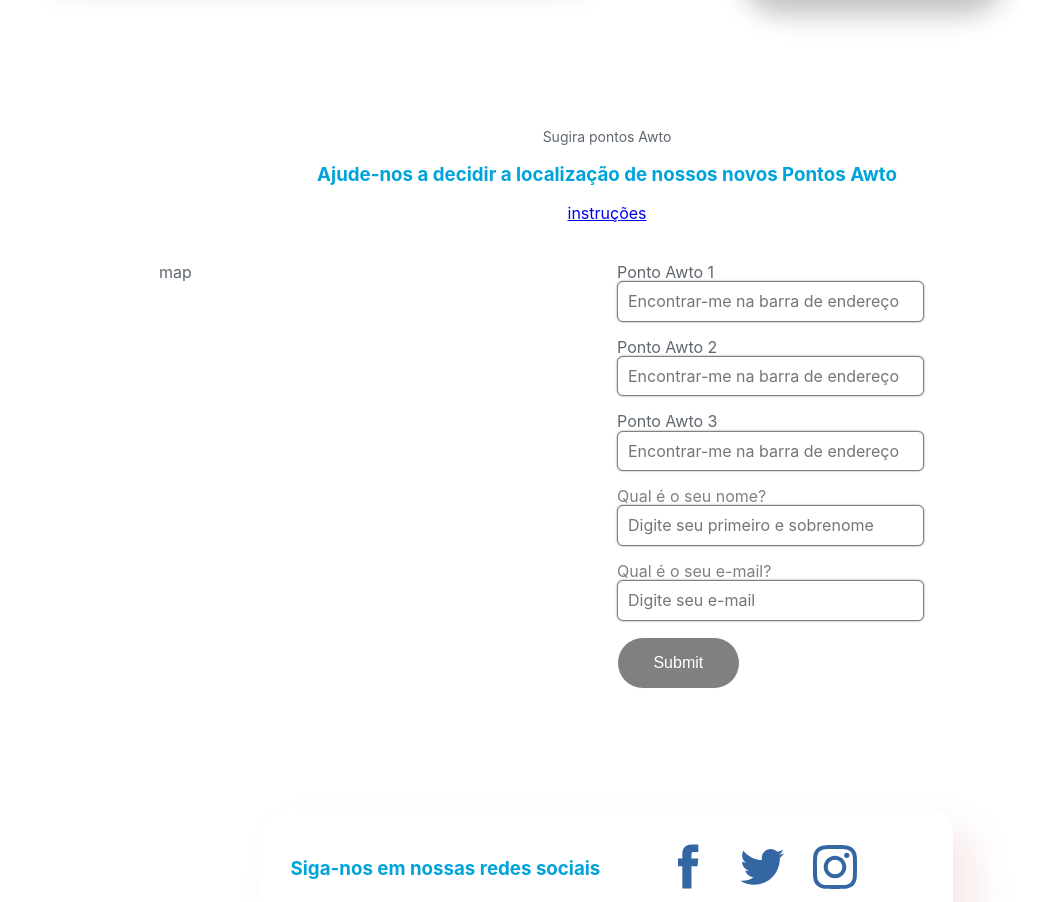
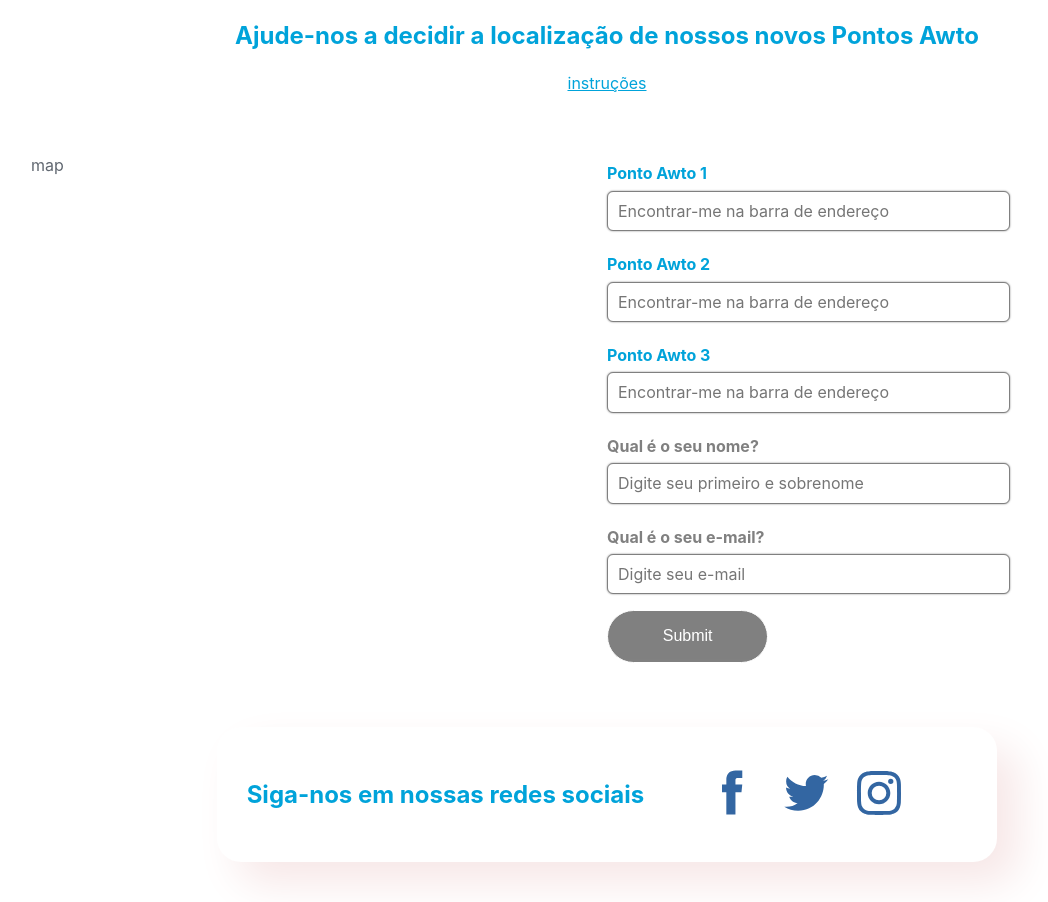
Before and after one commit to manugarcal/awto-landing-page-bra, a React (Create React App) app: page / in a window 1280 px wide. Shown: the part 1884-2786 px from the top of the page, without its empty margins (33-1081 px from the left). Built offline with nearby package versions, Linux system fonts and the light colour scheme.

Commit message:
Suggest point first commit

```diff
--- a/src/App.css
+++ b/src/App.css
@@ -142,22 +142,6 @@
 
 
 /* -----------Suggest Points component Style----------- */
-
-.suggestPointsWrapper {
-    margin: 10vh 10vw;
-}
-
-.suggestPointsTitle {
-    text-align: center;
-}
-
-.suggestPointsContainer {
-    padding: 5vh 0vw;
-    display: grid;
-    grid-template-columns: 1fr 1fr;
-    grid-template-rows: 1fr;
-    grid-column-gap: 20px;
-}
 
 .formGroup {
     display: flex;
--- a/src/components/ContactUsForm.jsx
+++ b/src/components/ContactUsForm.jsx
@@ -5,12 +5,12 @@
     <section className="contactFormContainer">
       <div className="contactFormTitle">
         <p className="">Dúvidas ou consultas?</p>
-        <h3 className="">Escreva para nós e responderemos o mais rápido possivel</h3>
+        <h3 className="f3">Escreva para nós e responderemos o mais rápido possivel</h3>
         <form>
           <div className="contactForm">
-            <input className="formControl" type="text" placeHolder="Nome" />
-            <input className="formControl" type="email" placeHolder="Seu e-mail" />
-            <textarea className="formControl" name="" id="" cols="30" rows="10" placeHolder="Mensagem"></textarea>
+            <input className="formControl" type="text" placeholder="Nome" />
+            <input className="formControl" type="email" placeholder="Seu e-mail" />
+            <textarea className="formControl" name="" id="" cols="30" rows="10" placeholder="Mensagem"></textarea>
             <div className="btnContainer">
               <input className="btn submitContactForm" type="submit" />
             </div>
--- a/src/components/Header.jsx
+++ b/src/components/Header.jsx
@@ -4,7 +4,7 @@
 
 const Header = () => {
   return (
-    <section className="flex justify-between flex-wrap mv2 mv5-l">
+    <section className="flex justify-between flex-wrap mv2 mt5-l">
       <div className="w-100 w-50-l">
         <h1 className="text-color-blue tc tl-l f2 f1-l mb5">Você quer fazer parte de uma tendência global?</h1>
         <p className="text-color-gray f6 fw5 tc tl-l mb5">
--- a/src/components/OurPillars.jsx
+++ b/src/components/OurPillars.jsx
@@ -9,7 +9,7 @@
     <section className="flex flex-wrap">
       <div className="w-100 w-50-l">
         <p className="tc tl-l">Nossos pilares</p>
-        <h3 className="text-color-blue text-color-blue f4 tc tl-l">
+        <h3 className="text-color-blue text-color-blue f3 tc tl-l">
           Economia, praticidade e responsabilidade com uma nova maneira de se
           locomover
         </h3>
@@ -46,7 +46,7 @@
         </div>
       </div>
       <div className="w-100 w-50-l">
-        <img className="w-80 center db" src={pilarApp} alt="pilares app" />
+        <img className="w-60 center db" src={pilarApp} alt="pilares app" />
       </div>
     </section>
   )
--- a/src/components/SocialMedia.jsx
+++ b/src/components/SocialMedia.jsx
@@ -7,7 +7,7 @@
   return (
     <section className="socialMediaContainer">
       <div className="socialMediaWrapper">
-        <h3 className="text-color-blue">Siga-nos em nossas redes sociais</h3>
+        <h3 className="text-color-blue f3">Siga-nos em nossas redes sociais</h3>
         <div className="socialMediaIconsContainer">
           <div className="socialMediaIcon">
             <img src={iconFb} alt="FaceBook" />
--- a/src/components/SuggestPoints.jsx
+++ b/src/components/SuggestPoints.jsx
@@ -4,52 +4,52 @@
 const SuggestPoints = () => {
   const { actions } = useContext(Context)
   return (
-    <section className="suggestPointsWrapper">
-      <div className="suggestPointsTitle">
-        <p className="">Sugira pontos Awto</p>
-        <h3 className="text-color-blue">
+    <section>
+      <div className="tc">
+        <p>Sugira pontos Awto</p>
+        <h3 className="text-color-blue f3 tc">
           Ajude-nos a decidir a localização de nossos novos Pontos Awto
         </h3>
-        <a href="/" onClick={actions.openModal()} data-modal="modal-one">instruções</a>
+        <a href="/" className="text-color-blue" onClick={actions.openModal()} data-modal="modal-one">instruções</a>
       </div>
-      <div className="suggestPointsContainer">
-        <div className="suggestPointsMapContainer">map</div>
-        <div className="suggestPointsFormContainer">
+      <div className="flex flex-wrap w-100 mv5">
+        <div className="w-100 w-50-l">map</div>
+        <div className="w-100 w-50-l">
           <form>
             <div className="formGroup">
-              <label className="">Ponto Awto 1</label>
+              <label className="text-color-blue fw7 mv2">Ponto Awto 1</label>
               <input
                 className="formControl"
                 type="text"
-                placeHolder="Encontrar-me na barra de endereço"
+                placeholder="Encontrar-me na barra de endereço"
               />
-              <label className="">Ponto Awto 2</label>
+              <label className="text-color-blue fw7 mv2">Ponto Awto 2</label>
               <input
                 className="formControl"
                 type="text"
-                placeHolder="Encontrar-me na barra de endereço"
+                placeholder="Encontrar-me na barra de endereço"
               />
-              <label className="">Ponto Awto 3</label>
+              <label className="text-color-blue fw7 mv2">Ponto Awto 3</label>
               <input
                 className="formControl"
                 type="text"
-                placeHolder="Encontrar-me na barra de endereço"
+                placeholder="Encontrar-me na barra de endereço"
               />
-              <label className=" customColor">
+              <label className=" text-color-gray fw7 mv2">
                 Qual é o seu nome?
               </label>
               <input
                 className="formControl"
                 type="text"
-                placeHolder="Digite seu primeiro e sobrenome"
+                placeholder="Digite seu primeiro e sobrenome"
               />
-              <label className=" customColor">
+              <label className=" text-color-gray fw7 mv2">
                 Qual é o seu e-mail?
               </label>
               <input
                 className="formControl"
                 type="text"
-                placeHolder="Digite seu e-mail"
+                placeholder="Digite seu e-mail"
               />
               <input className="btn submitBtnSuggestPoints" type="submit" />
             </div>
@@ -59,7 +59,7 @@
       <div className="modal" id="modal-one">
         <div className="modal-bg modal-exit"></div>
         <div className="modal-container">
-          <h3 className="">Instruções</h3>
+          <h3 className="text-color-blue f3">Instruções</h3>
           <ol>
             <li className="">
               Digite o endereço do ponto que deseja sugerir dentro da caixa de
```
Also changed, not shown: package.json (+12 -12 lines).
